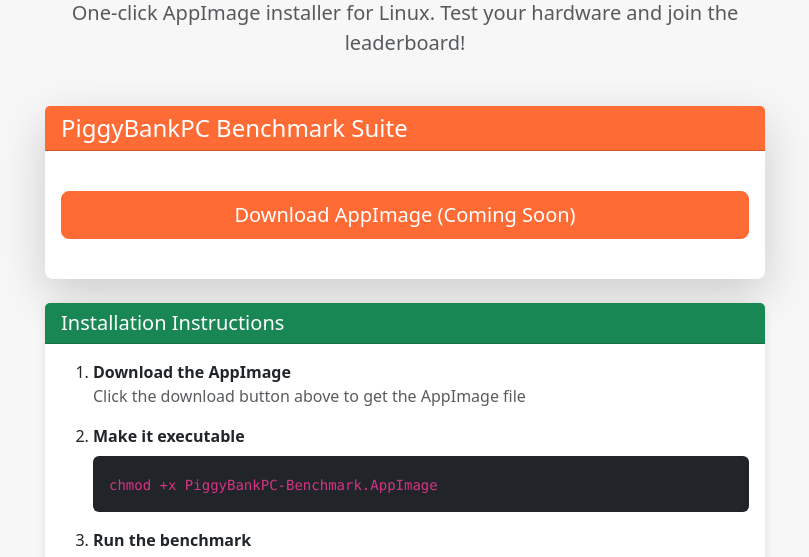
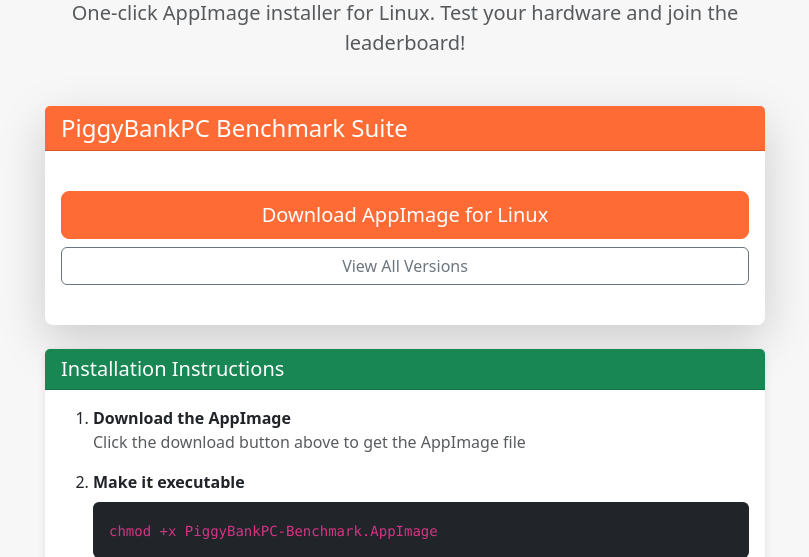
Before and after one commit to piggybankpc-eng/piggybankpc-leaderboard, a Flask app: page /download in a window 1280 px wide. Shown: the part 290-847 px from the top of the page, without its empty margins (235-1044 px from the left). Run offline with Flask 3, Linux system fonts and the light colour scheme.

Commit message:
Update download page to use GitHub Releases
Changed AppImage distribution from self-hosted to GitHub Releases:

Benefits:
- Free CDN bandwidth via GitHub
- Automatic version management
- Download statistics built-in
- /latest/ link always gets newest version
- Saves server bandwidth and storage

Download URLs:
- Latest: /releases/latest/download/PiggyBankPC-Benchmark.AppImage
- All versions: /releases

Users can now access previous versions and see release notes.

Generated with [Claude Code](https://claude.com/claude-code)

Co-Authored-By: Claude <noreply@anthropic.com>

```diff
--- a/templates/download.html
+++ b/templates/download.html
@@ -37,10 +37,15 @@
 
                     <!-- Download Button -->
                     <div class="d-grid gap-2 my-4">
-                        <a href="{{ url_for('static', filename='downloads/PiggyBankPC-Benchmark.AppImage') }}"
+                        <a href="https://github.com/piggybankpc-eng/piggybankpc-benchmark/releases/latest/download/PiggyBankPC-Benchmark.AppImage"
                            class="btn btn-primary btn-lg"
-                           download>
-                            <i class="bi bi-download"></i> Download AppImage (Coming Soon)
+                           target="_blank">
+                            <i class="bi bi-download"></i> Download AppImage for Linux
+                        </a>
+                        <a href="https://github.com/piggybankpc-eng/piggybankpc-benchmark/releases"
+                           class="btn btn-outline-secondary"
+                           target="_blank">
+                            <i class="bi bi-clock-history"></i> View All Versions
                         </a>
                     </div>
 
```
